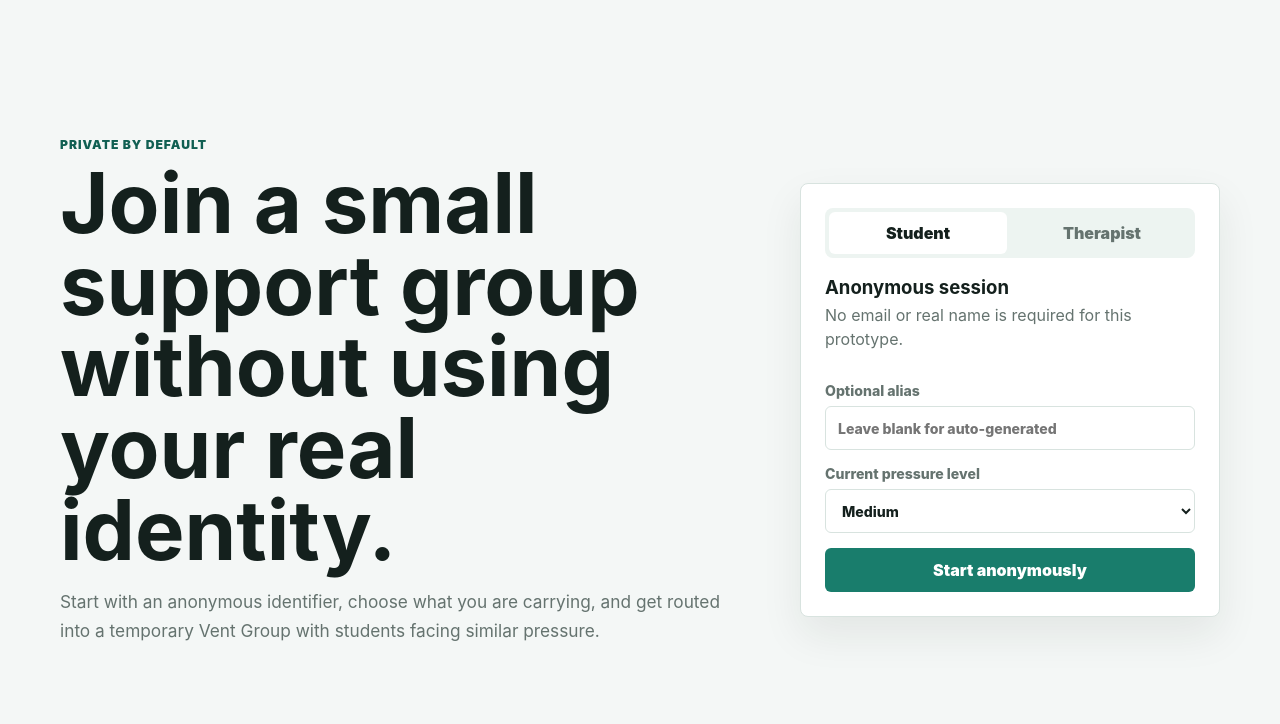
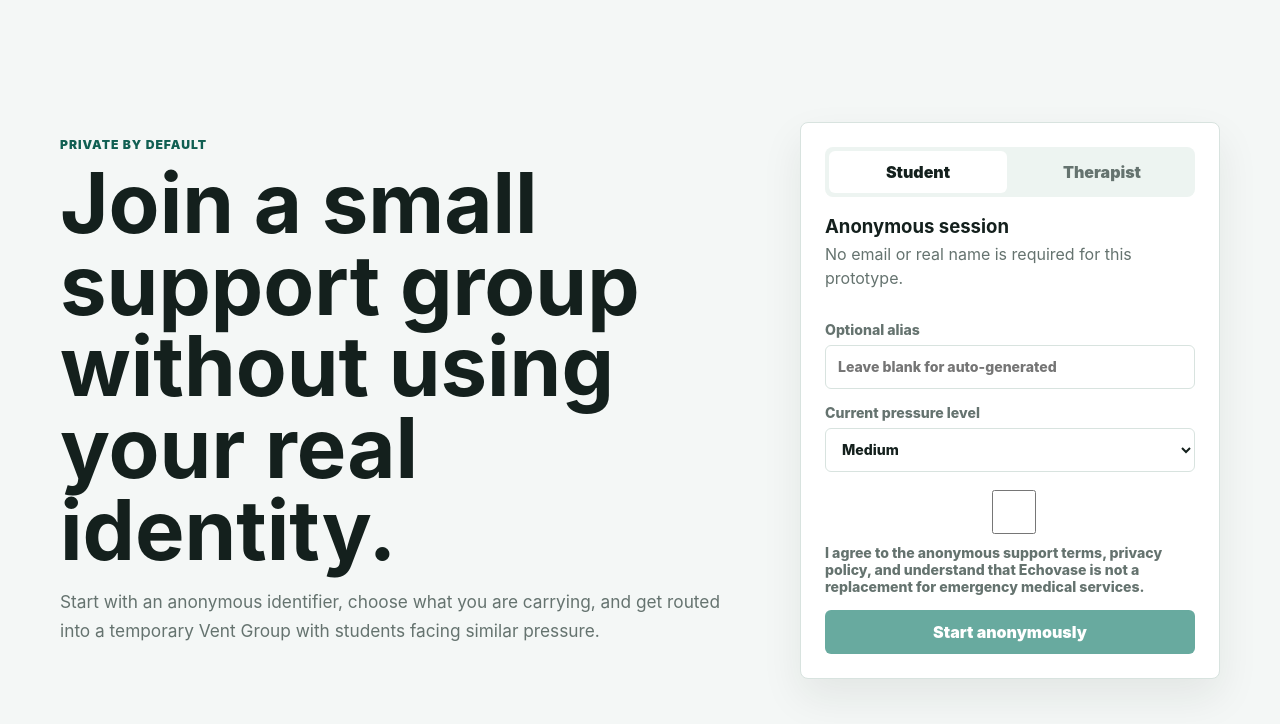
Before and after one commit to Mosanetech/anonymous-peer-support-routing, a React (Vite) app: page / in a window 1280 px wide. Shown: the top 724 px of the page. Built offline with nearby package versions, Linux system fonts and the light colour scheme.

Commit message:
terms check box

```diff
--- a/src/main.jsx
+++ b/src/main.jsx
@@ -235,7 +235,7 @@ function EntryScreen({ onStart, onTherapistLogin, error, setError }) {
   const [intensity, setIntensity] = useState("medium");
   const [username, setUsername] = useState("");
   const [password, setPassword] = useState("");
-
+  const [acceptedTerms, setAcceptedTerms] = useState(false);
   async function submit(event) {
     event.preventDefault();
     setError("");
@@ -288,7 +288,27 @@ function EntryScreen({ onStart, onTherapistLogin, error, setError }) {
     <option value="high">High</option>
   </select>
 </label>
-        <button className="primary-button" type="submit">Start anonymously</button>
+
+<label className="terms-check">
+  <input
+    type="checkbox"
+    checked={acceptedTerms}
+    onChange={(event) => setAcceptedTerms(event.target.checked)}
+    required
+  />
+  <span>
+    I agree to the anonymous support terms, privacy policy, and understand
+    that Echovase is not a replacement for emergency medical services.
+  </span>
+</label>
+
+<button
+  className="primary-button"
+  type="submit"
+  disabled={!acceptedTerms}
+>
+  Start anonymously
+</button>
         {error && <p className="error-text">{error}</p>}
         </form>
         ) : (
```
Lines whose indentation alone changed are shown as unchanged.
